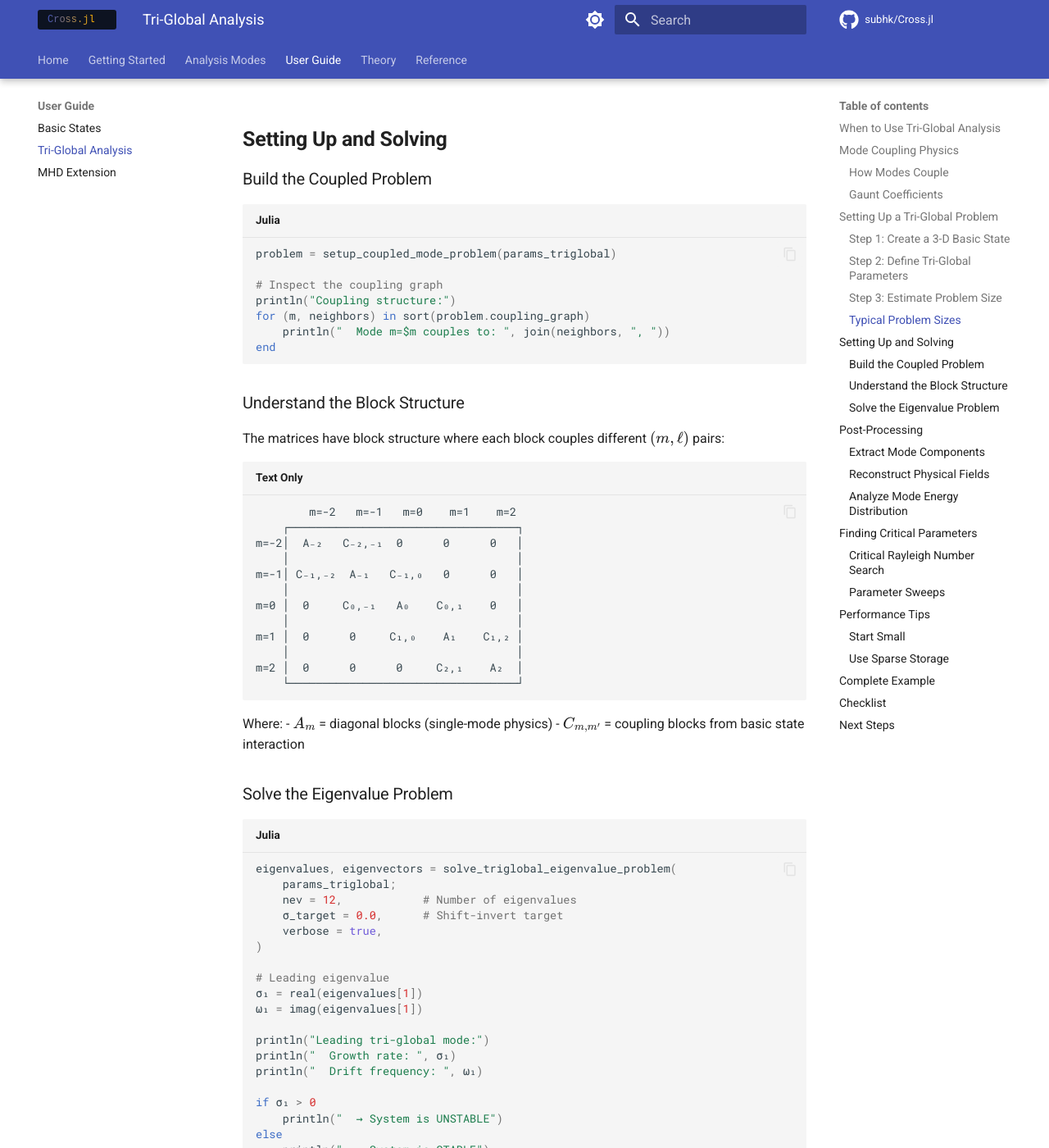
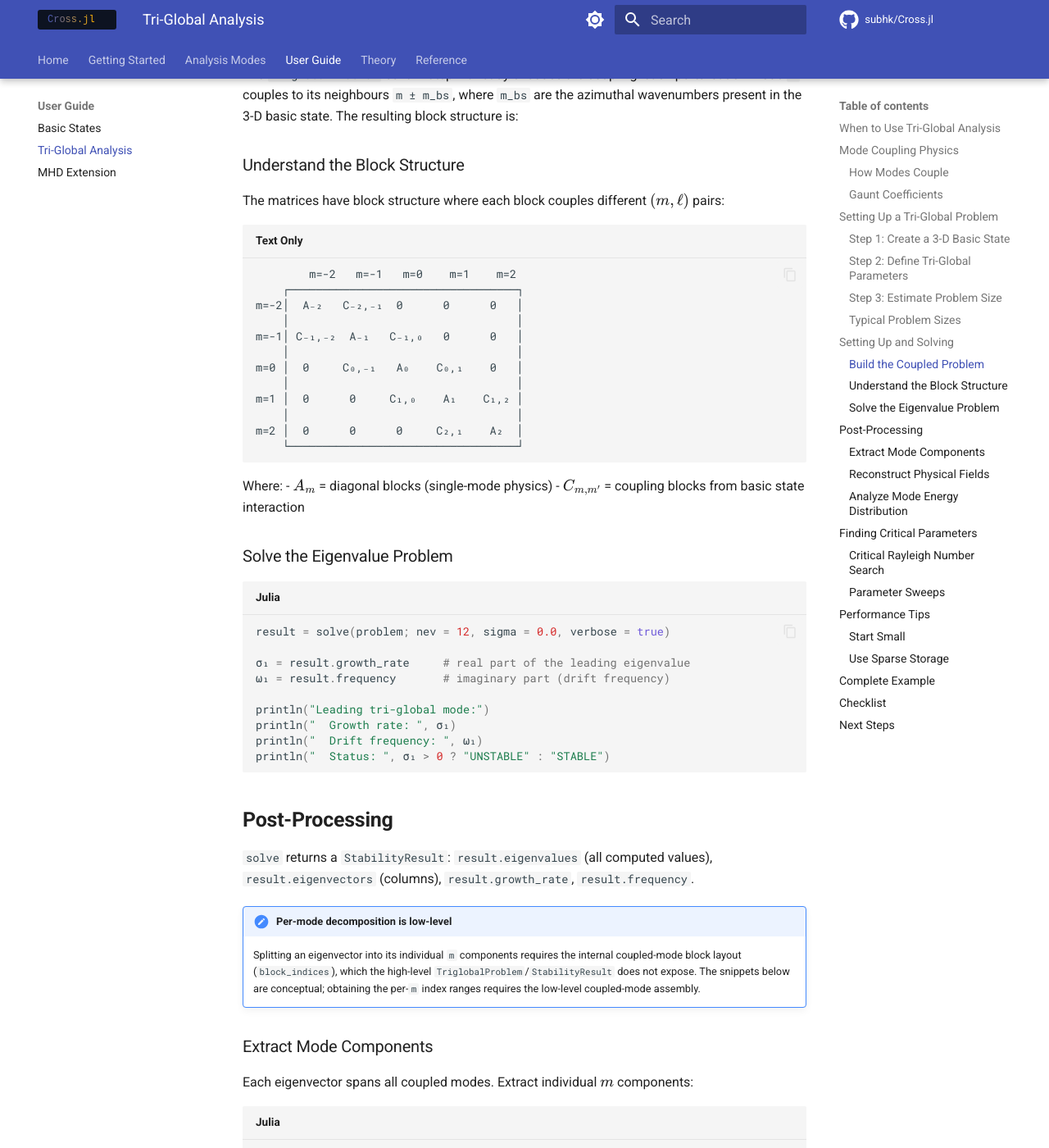
Before and after one commit to subhk/Cross.jl, an MkDocs documentation site: the page built from docs/triglobal.md, in a window 1280 px wide and 1400 px high, scrolled down 2825 px. Shown: the whole window at 82% size. Built offline with MkDocs 1.6.1 and Material for MkDocs 9.7.7, drawn with Linux system fonts in a browser that asks for light colours; comment, search, counter and statistics services are not loaded; some of the changed text lies outside the part shown.

Commit message:
Update triglobal.md

````diff
--- a/docs/triglobal.md
+++ b/docs/triglobal.md
@@ -62,27 +62,23 @@ bs3d = nonaxisymmetric_basic_state(
 ### Step 2: Define Tri-Global Parameters
 
 ```julia
-params_triglobal = TriglobalParams(
-    # Physical parameters
+# Shared physical/numerical parameters live in OnsetParams. The base mode is m=0;
+# the coupled perturbation modes are supplied by `m_range` when the problem is built.
+params = OnsetParams(
     E = 1e-5,
     Pr = 1.0,
     Ra = 1.2e7,
     χ = 0.35,
-
-    # Mode coupling range
-    m_range = -2:2,           # Coupled perturbation modes
-
-    # Resolution
+    m = 0,
     lmax = 40,
     Nr = 64,
-
-    # Basic state
-    basic_state_3d = bs3d,
-
-    # Boundary conditions
     mechanical_bc = :no_slip,
     thermal_bc = :fixed_temperature,
 )
+
+# Wrap params + the 3-D basic state + the coupled-mode range into a TriglobalProblem.
+m_range = -2:2          # coupled perturbation modes (keep symmetric around the base)
+problem  = TriglobalProblem(params, bs3d, m_range)
 ```
 
 !!! warning "Mode Range Selection"
@@ -93,13 +89,8 @@ params_triglobal = TriglobalParams(
 Before solving, check the computational requirements:
 
 ```julia
-size_report = estimate_triglobal_problem_size(params_triglobal)
-
-println("Problem size estimate:")
-println("  Number of modes: ", size_report.num_modes)
-println("  Total DOFs: ", size_report.total_dofs)
-println("  Matrix size: ", size_report.matrix_size, " × ", size_report.matrix_size)
-println("  DOFs per mode: ", size_report.dofs_per_mode)
+# Prints the number of coupled modes, total DOFs, and the matrix size.
+estimate_size(problem)
 ```
 
 ### Typical Problem Sizes
@@ -114,15 +105,10 @@ println("  DOFs per mode: ", size_report.dofs_per_mode)
 
 ### Build the Coupled Problem
 
-```julia
-problem = setup_coupled_mode_problem(params_triglobal)
-
-# Inspect the coupling graph
-println("Coupling structure:")
-for (m, neighbors) in sort(problem.coupling_graph)
-    println("  Mode m=$m couples to: ", join(neighbors, ", "))
-end
-```
+The `TriglobalProblem` built in Step 2 already encodes the coupling: each
+perturbation mode `m` couples to its neighbours `m ± m_bs`, where `m_bs` are the
+azimuthal wavenumbers present in the 3-D basic state. The resulting block
+structure is:
 
 ### Understand the Block Structure
 
@@ -150,29 +136,28 @@ Where:
 ### Solve the Eigenvalue Problem
 
 ```julia
-eigenvalues, eigenvectors = solve_triglobal_eigenvalue_problem(
-    params_triglobal;
-    nev = 12,            # Number of eigenvalues
-    σ_target = 0.0,      # Shift-invert target
-    verbose = true,
-)
+result = solve(problem; nev = 12, sigma = 0.0, verbose = true)
 
-# Leading eigenvalue
-σ₁ = real(eigenvalues[1])
-ω₁ = imag(eigenvalues[1])
+σ₁ = result.growth_rate     # real part of the leading eigenvalue
+ω₁ = result.frequency       # imaginary part (drift frequency)
 
 println("Leading tri-global mode:")
 println("  Growth rate: ", σ₁)
 println("  Drift frequency: ", ω₁)
-
-if σ₁ > 0
-    println("  → System is UNSTABLE")
-else
-    println("  → System is STABLE")
-end
+println("  Status: ", σ₁ > 0 ? "UNSTABLE" : "STABLE")
 ```
 
 ## Post-Processing
+
+`solve` returns a `StabilityResult`: `result.eigenvalues` (all computed values),
+`result.eigenvectors` (columns), `result.growth_rate`, `result.frequency`.
+
+!!! note "Per-mode decomposition is low-level"
+    Splitting an eigenvector into its individual `m` components requires the
+    internal coupled-mode block layout (`block_indices`), which the high-level
+    `TriglobalProblem`/`StabilityResult` does not expose. The snippets below are
+    conceptual; obtaining the per-`m` index ranges requires the low-level
+    coupled-mode assembly.
 
 ### Extract Mode Components
 
````
